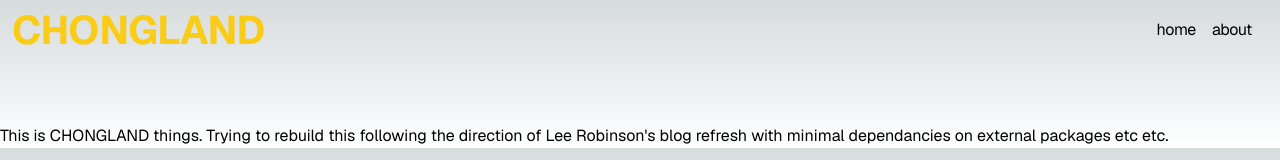
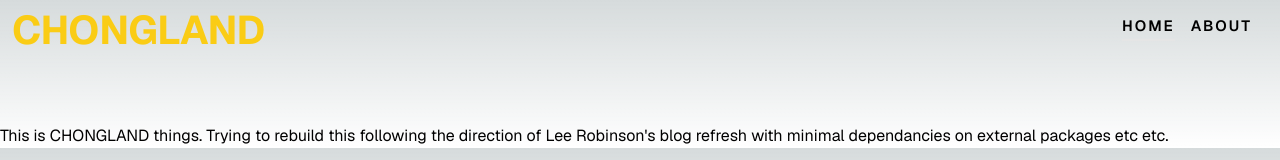
Before and after one commit to MrSamLaw/CHONGLAND-LeeRob, a Next.js app: page / in a window 1280 px wide. Shown: the top 160 px of the page. Built offline with nearby package versions, Linux system fonts and the light colour scheme.

Commit message:
Menu Highlighting

```diff
--- a/components/Navbar.tsx
+++ b/components/Navbar.tsx
@@ -52,7 +52,7 @@ function NavItem({ path, name}: {path: string; name: string}) {
             key={path}
             href={path}
             className={cx(
-                'transition-all hover:text-neutral-800 dark:hover:text-neutral-200 flex align-middle',
+                'transition-all flex align-middle text-[15px] tracking-[2px] uppercase font-semibold pb-2',
                 {
                     'text-neutral-50': !isActive,
                 }
@@ -62,7 +62,8 @@ function NavItem({ path, name}: {path: string; name: string}) {
                 {name}
                 {path === pathname ? (
                     <motion.div
-                        className="absolute h-[1px] top-7 mx-2 inset-0 bg-neutral-200 dark:bg-neutral-800 z-[-1] dark:bg-gradient-to-r from-transparent to-neutral-900"
+                        className="absolute h-[2px] top-7 mx-2 inset-0 bg-neutral-200 dark:bg-yellow-500 z-[-1]"
+                        /*className="relative before:content-[''] before:absolute before:bottom-0 before:left-0 before:w-full before:h-[2px] before:bg-yellow-500 before:origin-[100%, 50%] before:transition-all before:duration-300 before:ease-in-out before:scale-x-0 before:scale-y-[1] before:scale-z-[1] before:will-change-transform hover:before:origin-[100&, 0%] hover:before:scale-x-[1] hover:before:scale-y-[1] hover:before:scale-z-[1] text-[12px] tracking-[2px] uppercase font-semibold pb-2"*/
                         layoutId = "sidebar"
                         transition={{
                             type: 'spring',
```
